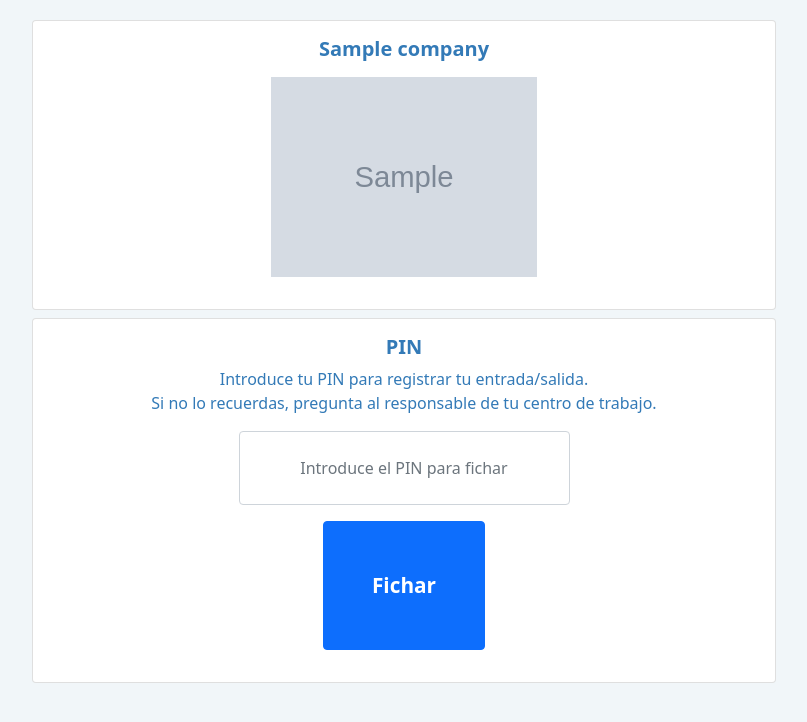
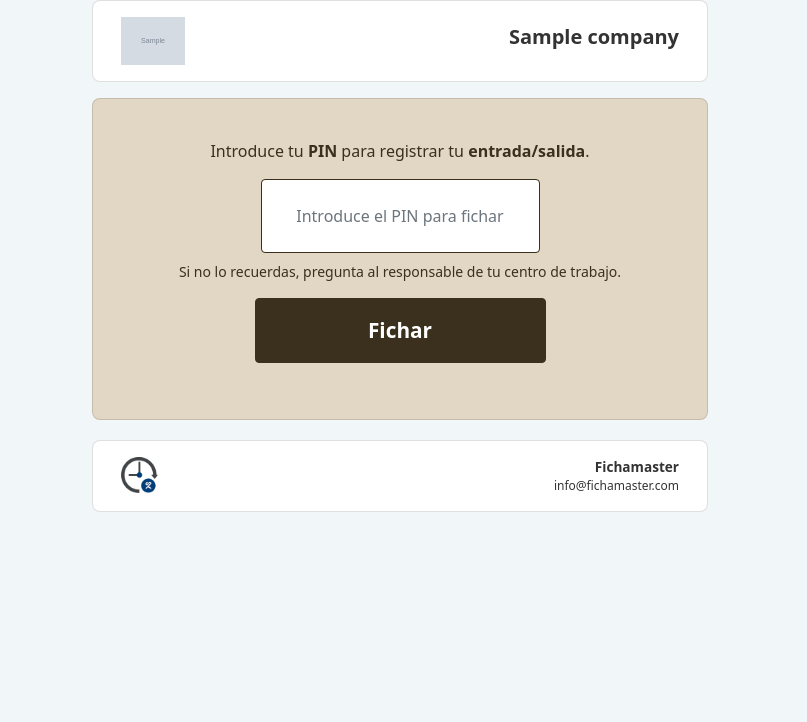
Before and after one commit to shidix/tms, a Django app: page /pwa/company-login/1 in a window 1280 px wide. Shown: the top 722 px of the page, without its empty margins (240-1047 px from the left). Run offline with Django 3.2, Linux system fonts and the light colour scheme; tables that the repository leaves empty hold one stand-in row (values such as "Sample post"); grey boxes marked "Sample" are stand-in pictures; some libraries are stand-ins or nearby versions.

Commit message:
rediseño

```diff
--- a/pwa/templates/pwa/employees/company-login.html
+++ b/pwa/templates/pwa/employees/company-login.html
@@ -2,14 +2,88 @@
 {% load static i18n pwa_tags %}
 
 {% block content%}
+    <div class="row m-0"><div class="col-lg-6 offset-lg-3">
+        {# --------------------------------- HEADER ------------------------#}
+        <div id="div-header" class="row m-0 mb-3">
+            <div class="card fm">
+                <div class="card-body text-center">
+                    <div class="row">
+                        <div class="col-4 text-start"><div class="w-50 "> {{ comp.view_logo }} </div></div>
+                        <div class="col-8 text-end"><h5 class="card-title"><strong>{{comp.name}}</strong></h5></div>
+                    </div>
+                </div>
+            </div>
+        </div>
+        {# --------------------------------- MOVIL/ZONA PRIVADA ------------------------#}
+        {% if comp.clock_pwa_enabled %}
+            <div id="div-mobil" class="row m-0 mb-3">
+                <div class="card fm py-4" style="background: #599191; color:white;">
+                    <div class="row card-body">
+			    {# ------- Version PC -------#}
+			    <div class="col-lg-6 col-8 card-text d-none d-lg-block" style="font-size: 1.2rem;">Si eres <strong>empleado</strong> y quieres acceder a <strong>tus registros desde el móvil</strong>, escanea el siguiente QR: </div>
+			    {# ------- Version Movil -------#}
+			    <div class="col-lg-6 col-8 card-text d-lg-none">Si eres <strong>empleado</strong> y quieres acceder a <strong>tus registros desde el móvil</strong>, escanea el siguiente QR: </div>
+                        <div class="col-lg-6 col-4 card-text w-25 mx-auto">
+                            <img src="{{comp.get_qr_private_zone}}" alt="QR Code" class="img-fluid">
+                        </div>
+                    </div>
+                </div>
+            </div>
+        {% endif %}
+        {# --------------------------------- FICHAJE DIRECTO ------------------------#}
+        <div id="div-access" class="row m-0">
+            <form method="POST" action="{% url 'pwa-company-login' %}" class="p-0">
+                {% csrf_token %}
+                <input type="hidden" name="uuid" value="{{comp.uuid}}">
+                <div class="card fm py-4" style="background: #e2d7c5; color: #3b2f1d;">
+                    <div class="card-body text-center">
+			<p class="card-text"> Introduce tu <strong>PIN</strong> para registrar tu <strong>entrada/salida</strong>.  </p>
+                        <p class="card-text ">
+                            <div class="row d-flex justify-content-center align-items-center">
+                                <div class="form-group col-lg-6 col-10">
+                                    <input style="border:1px solid #3b2f1d;" type="text" class="form-control input text-center p-4" id="pin"
+                                        placeholder="Introduce el PIN para fichar" name="pin" required/>
+                                    <div class="invalid-feedback"> Introduce un PIN válido.  </div>
+                                </div>
+				<div class="mt-2"><small>Si no lo recuerdas, pregunta al responsable de tu centro de trabajo.</small></div>
+                                <div class="form-group col-lg-12 col-10 mt-3">
+                                    <input type="submit" class="btn btn-primary p-3 lg-font w-50" style="background: #3b2f1d; border:1px solid #3b2f1d; " value="Fichar">
+                                </div>
+                            </div>
+                        </p>
+                    </div>
+                </div>
+            </form>
+        </div>
+        {# --------------------------------- FOOTER ------------------------#}
+        <div id="div-footer" class="row m-0 mt-1">
+            <div class="card fm">
+                <div class="card-body text-center">
+                    <div class="row">
+                        <div class="col-lg-2 col-3 text-start"><img src="/static/images/logo-fichaje.png" class="w-50"></div>
+			<div class="col-lg-10 col-9 text-end"><span class="app-name">Fichamaster</span> <br/> <a href="mailto:info@fichamaster.com">info@fichamaster.com<a/></div>
+                    </div>
+                </div>
+            </div>
+        </div>
+    </div>
+ </div>
+
+    {%comment%}
 <div style="max-width: 800px; overflow-y: auto;" class="mx-auto">
-    <div class="row p-3">
+	<div class="row p-1 mt-3 head-fichamaster-logo">
+        	<div class="col-12 m-1 text-center">
+					<img src="/static/images/logo-fichaje.png" width="60"> Fichamaster
+		</div>
+	</div>
+
+    <div class="row p-1">
         {% if comp.clock_pwa_enabled %}
         <div class="col-12 m-1">
-            <div class="card">
+            <div class="card fm" style="background: #599191;color:white;">
                 <div class="card-body text-center">
                     <h5 class="card-title"><strong>{{comp.name}}</strong></h5>
-                    <p class="card-text">Escanea el QR para acceder a la zona privada.</p>
+                    <p class="card-text">Si eres empleado, escanea el siguiente QR para acceder a tu zona privada:</p>
                     <p class="card-text w-50 mx-auto">
                         <img src="{{comp.get_qr_private_zone}}" alt="QR Code" class="img-fluid">
                     </p>
@@ -18,7 +92,7 @@
         </div>
         {% else %}
         <div class="col-12 m-1">
-            <div class="card">
+            <div class="card fm">
                 <div class="card-body text-center">
                     <h5 class="card-title"><strong>{{comp.name}}</strong></h5>
                     <p class="card-text">
@@ -35,13 +109,10 @@
                 {% csrf_token %}
                 <input type="hidden" name="uuid" value="{{comp.uuid}}">
 
-                <div class="card">
+                <div class="card fm">
                     <div class="card-body text-center">
-                        <h5 class="card-title"><strong>PIN</strong></h5>
                         <p class="card-text">
                             Introduce tu PIN para registrar tu entrada/salida.
-                            <br>
-                            Si no lo recuerdas, pregunta al responsable de tu centro de trabajo.
                         </p>
                         <p class="card-text ">
                             <div class="row d-flex justify-content-center align-items-center m-0">
@@ -51,20 +122,28 @@
                                         Introduce un PIN válido.
                                     </div>
                                 </div>
+                            Si no lo recuerdas, pregunta al responsable de tu centro de trabajo.
                                 <div class="form-group col-lg-12 col-10 mt-3">
                                     <input type="submit" class="btn btn-primary p-5 lg-font" value="Fichar">
+                                </div>
+                                <div class="col-lg-12 col-10 mt-3">
                                 </div>
                             </div>
 
                         </div>
                         </p>
                     </div>
+
                 </div>
-
             </form>
         </div>
+	<div class="col-12 m-1 text-center">
+					<img src="/static/images/logo-fichaje.png" width="60"> Fichamaster
+		</div>
+
     </div>
 </div>
+    {%endcomment%}
 
 <script>
     const pinInput = document.getElementById('pin');
--- a/static/css/pwa.css
+++ b/static/css/pwa.css
@@ -164,6 +164,31 @@
     background: #e1bee7;
 }
 
+#div-header .row {
+	align-items: center;
+	color: #333;
+}
+
+#div-mobil .row {
+	align-items: center;
+}
+
+#div-access  .small{
+	font-size: 0.1rem !important;
+}
+#div-footer,
+#div-footer a {
+	color: #333 !important;
+	font-size: 0.75rem;
+	text-decoration: none;
+}
+
+#div-footer span.app-name  {
+	color: #333 !important;
+	font-weight: 600;
+	font-size: 0.85rem;
+}
+
 /*********** END HEADER *************/
 
 
@@ -228,6 +253,11 @@
     border-radius: 0.25rem;
 }
 
+.card.fm {
+	border-radius: 0.5rem;
+}
+
+
 /*********** QR *************/
 
 .reader {
@@ -283,6 +313,13 @@
 
 /*********** END QR *************/
 
+.head-fichamaster-logo {
+	align-items: center;
+	color: #333;
+	font-weight:600;
+	font-size: 1.1rem;
+}
+
 
 /*********** END CONTENT *************/
 
@@ -296,4 +333,6 @@
     font-size:0.7em;
     align-items: center;
 }
+
+
 /*********** END FOOTER *************/
```
